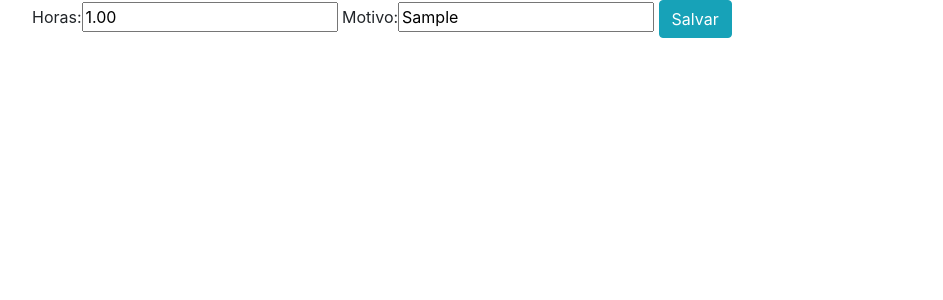
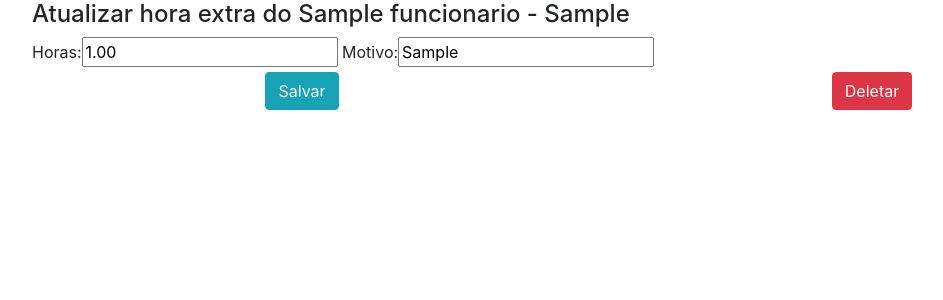
Before and after one commit to Rafael-Jaber/gestao_rh, a Django app: page /horas-extras/editar/1 in a window 1280 px wide. Shown: the top 300 px of the page, without its empty margins (53-996 px from the left). Run offline with Django 3.2, Linux system fonts and the light colour scheme; tables that the repository leaves empty hold one stand-in row (values such as "Sample post"); some libraries are stand-ins or nearby versions.

Commit message:
Implementado Create Registro-Hora-Extra

```diff
--- a/apps/registro_hora_extra/templates/registro_hora_extra/registrohoraextra_form.html
+++ b/apps/registro_hora_extra/templates/registro_hora_extra/registrohoraextra_form.html
@@ -2,11 +2,28 @@
 {% load bootstrap %}
 
 {% block main %}
+	{% if object %}
+		<h4>Atualizar hora extra do {{ object.funcionario.nome }} - {{ object.motivo }}</h4>
+	{% else %}
+		<h4>Novo registro</h4>
+	{% endif %}
 
 	<form method="post">
 		{% csrf_token %}
 		{{ form|bootstrap }}
-		<button type="submit" class="btn btn-info">Salvar</button>
+		<div class="row">
+			<div class="col-sm text-center">
+				<button type="submit" class="btn btn-info">Salvar</button>
+			</div>
+			{% if object %}
+				<div class="col-sm text-center">
+					<a href="{% url 'delete_hora-extra' object.id %}" class="btn btn-danger">
+						Deletar
+					</a>
+				</div>
+			{% endif %}
+		</div>
 	</form>
+	<br/>
 
 {% endblock %}
--- a/apps/registro_hora_extra/templates/registro_hora_extra/registrohoraextra_list.html
+++ b/apps/registro_hora_extra/templates/registro_hora_extra/registrohoraextra_list.html
@@ -13,4 +13,9 @@
 		</a>
 	{% endfor %}
 
+	{% if not object_list %}
+		<h1>Não existem registro de horas no banco de dados</h1>
+	{% endif %}
+	<br/>
+	<a href="{% url 'create_hora-extra' %}" class="btn btn-info">Novo</a>
 {% endblock %}
--- a/apps/registro_hora_extra/urls.py
+++ b/apps/registro_hora_extra/urls.py
@@ -2,7 +2,8 @@ from django.urls import path
 from .views import (
     HoraExtraList,
     HoraExtraUpdate,
-    HoraExtraDelete
+    HoraExtraDelete,
+    HoraExtraCreate
 
 )
 
@@ -10,5 +11,5 @@ urlpatterns = [
     path('', HoraExtraList.as_view(), name="list_hora-extra"),
     path('editar/<int:pk>', HoraExtraUpdate.as_view(), name="update_hora-extra"),
     path('deletar/<int:pk>', HoraExtraDelete.as_view(), name="delete_hora-extra"),
-    #path('novo/', FuncionarioNovo.as_view(), name="create_funcionario"),
+    path('novo/', HoraExtraCreate.as_view(), name="create_hora-extra"),
 ]
--- a/apps/registro_hora_extra/views.py
+++ b/apps/registro_hora_extra/views.py
@@ -20,3 +20,8 @@ class HoraExtraUpdate(UpdateView):
 class HoraExtraDelete(DeleteView):
     model = RegistroHoraExtra
     success_url = reverse_lazy('list_hora-extra')
+
+
+class HoraExtraCreate(CreateView):
+    model = RegistroHoraExtra
+    fields = ['horas', 'motivo', 'funcionario']
```
